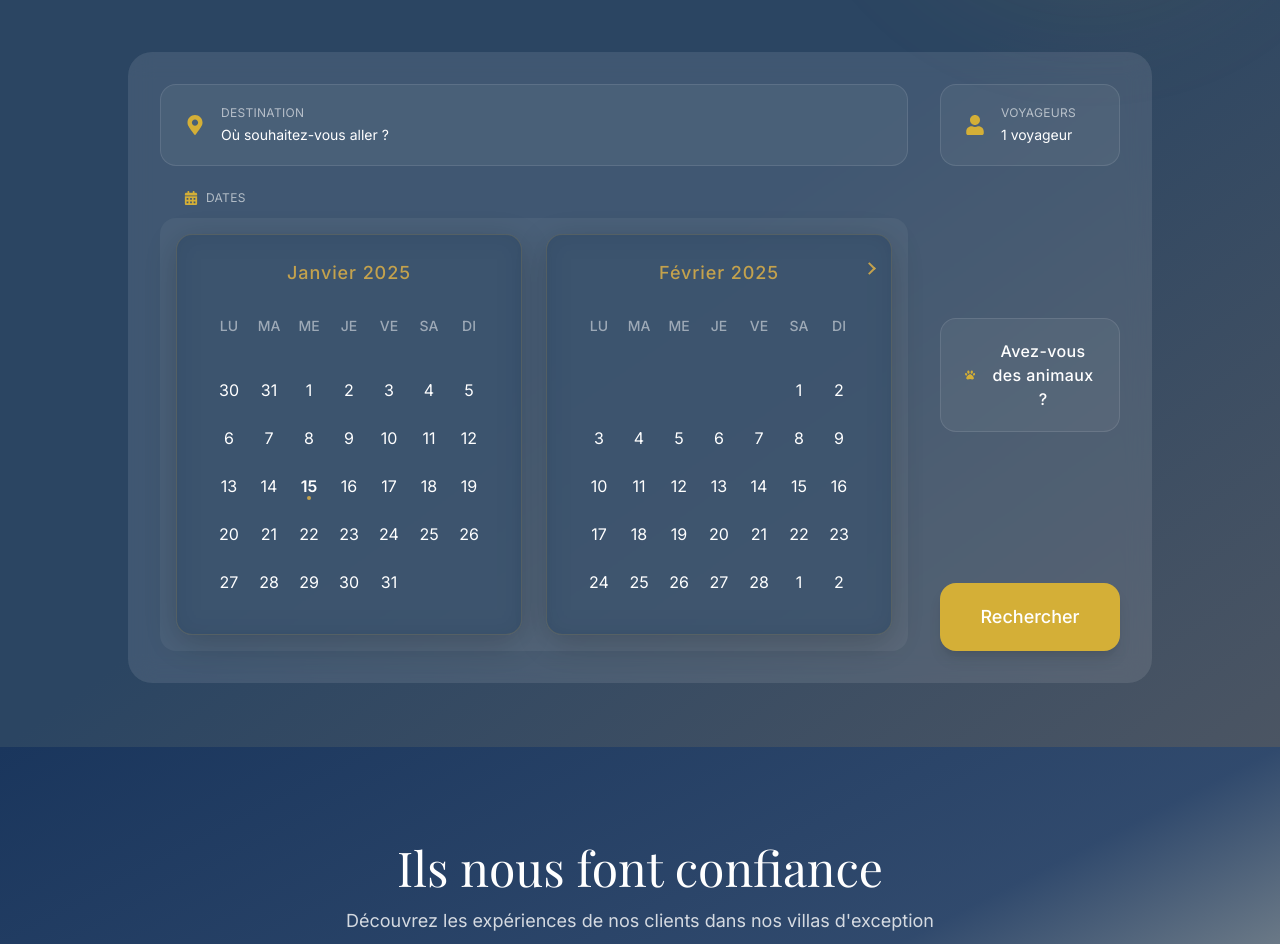
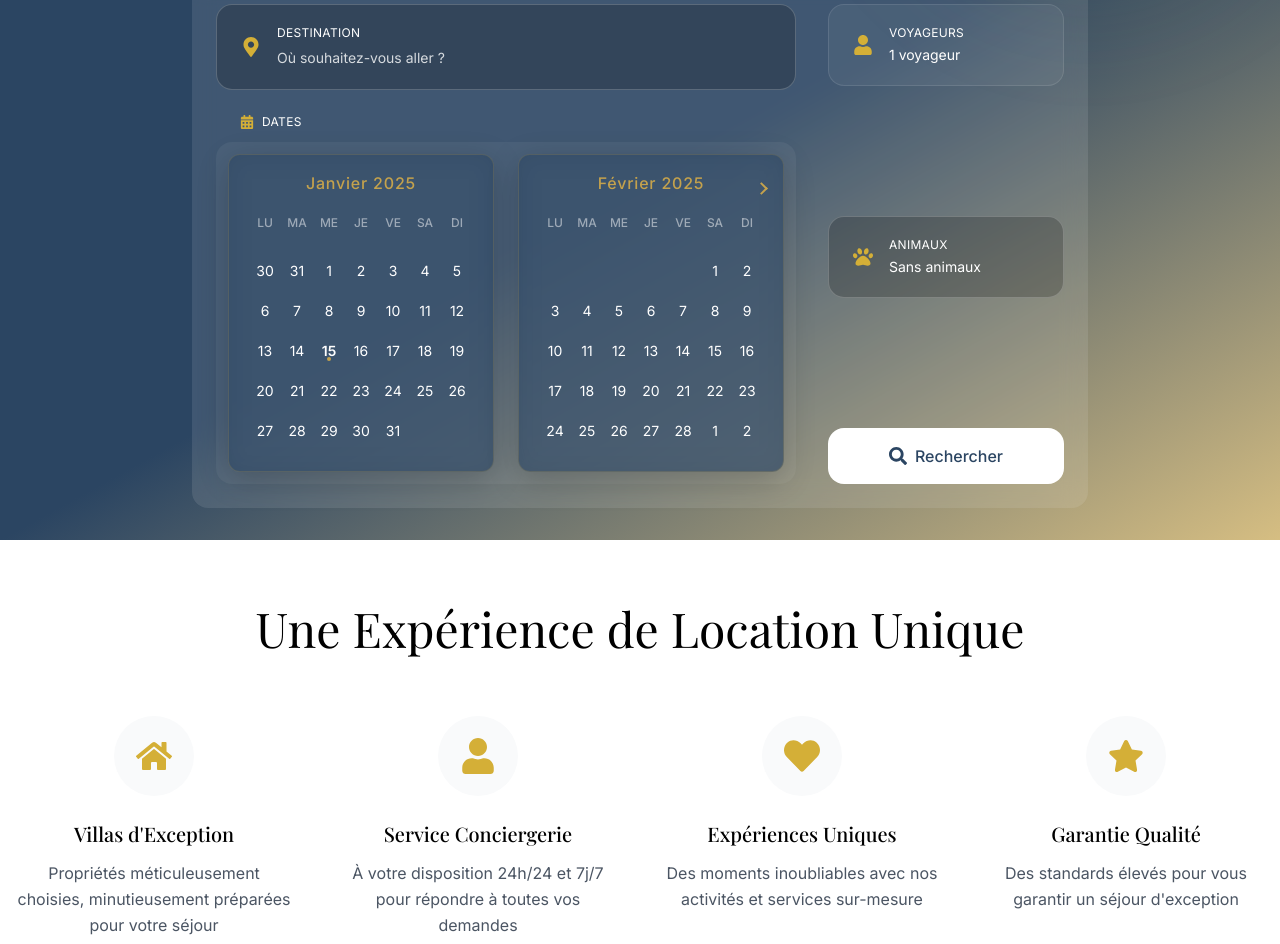
Before and after one commit to Cid57/Corsica-Luxury-Rentals, a Next.js app: page / in a window 1280 px wide. Shown: the part 808-1752 px from the top of the page. Built offline with nearby package versions, Linux system fonts and the light colour scheme.

Commit message:
modif 06/01

```diff
--- /dev/null
+++ b/src/components/home/Features.tsx
@@ -0,0 +1,50 @@
+import { FaHome, FaUser, FaHeart, FaStar } from 'react-icons/fa';
+
+export default function Features() {
+  const features = [
+    {
+      icon: <FaHome className="text-4xl text-luxury-gold" />,
+      title: "Villas d'Exception",
+      description: "Propriétés méticuleusement choisies, minutieusement préparées pour votre séjour"
+    },
+    {
+      icon: <FaUser className="text-4xl text-luxury-gold" />,
+      title: "Service Conciergerie",
+      description: "À votre disposition 24h/24 et 7j/7 pour répondre à toutes vos demandes"
+    },
+    {
+      icon: <FaHeart className="text-4xl text-luxury-gold" />,
+      title: "Expériences Uniques",
+      description: "Des moments inoubliables avec nos activités et services sur-mesure"
+    },
+    {
+      icon: <FaStar className="text-4xl text-luxury-gold" />,
+      title: "Garantie Qualité",
+      description: "Des standards élevés pour vous garantir un séjour d'exception"
+    }
+  ];
+
+  return (
+    <section className="py-16 bg-white">
+      <div className="container mx-auto px-4">
+        <h2 className="text-4xl md:text-5xl font-serif text-center mb-16">
+          Une Expérience de Location Unique
+        </h2>
+
+        <div className="grid grid-cols-1 md:grid-cols-2 lg:grid-cols-4 gap-12">
+          {features.map((feature, index) => (
+            <div key={index} className="flex flex-col items-center text-center">
+              <div className="w-20 h-20 rounded-full bg-gray-50 flex items-center justify-center mb-6">
+                {feature.icon}
+              </div>
+              <h3 className="text-xl font-medium mb-3">{feature.title}</h3>
+              <p className="text-gray-600 leading-relaxed">
+                {feature.description}
+              </p>
+            </div>
+          ))}
+        </div>
+      </div>
+    </section>
+  );
+}
--- a/src/components/home/Hero.tsx
+++ b/src/components/home/Hero.tsx
@@ -1,7 +1,8 @@
 'use client';
 
 import Link from 'next/link';
-import SearchBar from '../ui/SearchBar';
+import SearchBar from '@/components/ui/SearchBar';
+import Features from './Features';
 import { motion } from 'framer-motion';
 import Image from 'next/image';
 import { getImagePath } from '@/utils/imagePath';
@@ -48,24 +49,27 @@ export default function Hero() {
       </section>
 
       {/* Section de recherche */}
-      <section className="bg-gradient-to-br from-[#2B4562] via-[#2B4562] to-gray-600 py-16">
+      <section className="bg-gradient-to-br from-[#2B4562] via-[#2B4562] to-[#C4A24D]/70 py-8">
         <div className="container mx-auto px-4">
-          <div className="max-w-4xl mx-auto text-center space-y-8 mb-12">
-            <h1 className="text-3xl md:text-4xl lg:text-5xl font-medium text-white mb-8">
+          <div className="max-w-3xl mx-auto text-center space-y-4 mb-6">
+            <h2 className="text-3xl md:text-4xl xl:text-5xl font-medium text-white mb-2">
               Trouvez la Villa de vos Rêves
-            </h1>
-            <p className="text-xl text-gray-300">
+            </h2>
+            <p className="text-lg text-gray-300">
               Découvrez notre sélection exclusive de villas de luxe en Corse
             </p>
           </div>
 
-          <div className="max-w-5xl mx-auto">
-            <div className="bg-white/10 backdrop-blur-md rounded-3xl p-8">
+          <div className="max-w-4xl mx-auto">
+            <div className="bg-white/10 backdrop-blur-md rounded-2xl p-6">
               <SearchBar />
             </div>
           </div>
         </div>
       </section>
+
+      {/* Section Features */}
+      <Features />
     </>
   );
 }
--- a/src/components/ui/HomeCalendar.tsx
+++ b/src/components/ui/HomeCalendar.tsx
@@ -26,10 +26,10 @@ export default function HomeCalendar({
     : 0;
 
   return (
-    <div className="home-calendar bg-white/5 rounded-2xl p-4">
+    <div className="home-calendar bg-white/5 rounded-2xl p-3">
       {selected?.from && (
-        <div className="date-range-display bg-white/5 backdrop-blur rounded-lg p-4 mb-4 text-center">
-          <div className="text-luxury-gold text-lg font-medium mb-2">
+        <div className="date-range-display bg-white/5 backdrop-blur rounded-lg p-3 mb-3 text-center">
+          <div className="text-luxury-gold text-base font-medium mb-1">
             {selected.to ? (
               <>
                 Du {format(selected.from, 'dd MMMM', { locale: fr })} au{' '}
--- a/src/components/ui/SearchBar.tsx
+++ b/src/components/ui/SearchBar.tsx
@@ -12,11 +12,17 @@ import './home-calendar.css';
 import { format } from 'date-fns';
 import { DateRange } from 'react-day-picker';
 
-const LocationDropdown = ({ onSelect }: { onSelect: (ville: typeof VILLES_CORSE[0]) => void }) => {
+const LocationDropdown = ({ onSelect, searchTerm }: { onSelect: (ville: typeof VILLES_CORSE[0]) => void, searchTerm: string }) => {
+  const filteredVilles = VILLES_CORSE.filter(ville =>
+    ville.nom.toLowerCase().includes(searchTerm.toLowerCase()) ||
+    ville.region.toLowerCase().includes(searchTerm.toLowerCase())
+  );
+
   return (
     <div className={`absolute top-full left-0 mt-2 w-full max-h-[300px] overflow-y-auto bg-[#2B4562] border border-luxury-gold/20 rounded-xl shadow-lg z-50 ${styles.customScrollbar}`}>
       <div className="p-2">
-        {VILLES_CORSE.map((ville) => (
+        {filteredVilles.length > 0 ? (
+          filteredVilles.map((ville) => (
             <button
               key={ville.nom}
               onClick={() => onSelect(ville)}
@@ -27,7 +33,12 @@ const LocationDropdown = ({ onSelect }: { onSelect: (ville: typeof VILLES_CORSE[
                 <div className="text-sm text-white/60">{ville.region}</div>
               </div>
             </button>
-        ))}
+          ))
+        ) : (
+          <div className="text-white/60 text-center py-4">
+            Aucune ville trouvée
+          </div>
+        )}
       </div>
     </div>
   );
@@ -83,27 +94,45 @@ export default function SearchBar() {
           <div className="flex flex-col gap-6">
             {/* Destination */}
             <div className="relative">
-              <div
-                onClick={() => setShowLocationDropdown(true)}
-                className="flex items-center gap-4 px-6 py-5 bg-white/5 hover:bg-white/10 rounded-2xl cursor-pointer transition-all duration-300 border border-white/10"
+              <button
+                onClick={() => {
+                  const inputElement = document.getElementById('location-input') as HTMLInputElement;
+                  if (inputElement) {
+                    inputElement.focus();
+                  }
+                  setShowLocationDropdown(true);
+                }}
+                className="w-full flex items-center gap-4 px-6 py-5 bg-black/20 hover:bg-black/30 rounded-2xl transition-all duration-300 border border-white/20"
               >
-                <FaMapMarkerAlt className="text-luxury-gold text-xl" />
-                <div>
-                  <div className="text-white/60 text-xs uppercase tracking-wide mb-1">DESTINATION</div>
-                  <div className="text-white text-sm">
-                    {location || 'Où souhaitez-vous aller ?'}
+                <FaMapMarkerAlt className="text-luxury-gold text-xl flex-shrink-0" />
+                <div className="flex-grow text-left">
+                  <div className="text-white text-xs uppercase tracking-wide mb-1">DESTINATION</div>
+                  <input
+                    id="location-input"
+                    type="text"
+                    value={location}
+                    onChange={(e) => {
+                      setLocation(e.target.value);
+                      setShowLocationDropdown(true);
+                    }}
+                    onFocus={() => setShowLocationDropdown(true)}
+                    placeholder="Où souhaitez-vous aller ?"
+                    className="w-full bg-transparent text-white text-sm focus:outline-none placeholder-white/80 cursor-text"
+                  />
                 </div>
-                </div>
-              </div>
-              {showLocationDropdown && <LocationDropdown onSelect={(ville) => {
+              </button>
+              {showLocationDropdown && <LocationDropdown
+                searchTerm={location}
+                onSelect={(ville) => {
                   setLocation(ville.nom);
                   setShowLocationDropdown(false);
-              }} />}
+                }}
+              />}
             </div>
 
             {/* Dates */}
             <div className="relative">
-              <div className="text-white/60 text-xs uppercase tracking-wide mb-3">
+              <div className="text-white text-xs uppercase tracking-wide mb-3">
                 <div className="flex items-center space-x-2 px-6">
                   <FaCalendarAlt className="text-luxury-gold text-sm" />
                   <span>Dates</span>
@@ -126,7 +155,7 @@ export default function SearchBar() {
               >
                 <FaUser className="text-luxury-gold text-xl" />
                 <div>
-                  <div className="text-white/60 text-xs uppercase tracking-wide mb-1">VOYAGEURS</div>
+                  <div className="text-white text-xs uppercase tracking-wide mb-1">VOYAGEURS</div>
                   <div className="text-white text-sm">
                     {guests} voyageur{guests > 1 ? 's' : ''}
                   </div>
@@ -145,26 +174,26 @@ export default function SearchBar() {
             </div>
 
             {/* Animaux */}
-            <button
+            <div
               onClick={() => setHasPets(!hasPets)}
-              className={`flex items-center gap-4 px-6 py-5 rounded-2xl transition-all duration-300 border ${
-                hasPets
-                  ? 'bg-luxury-gold border-luxury-gold text-white hover:bg-luxury-gold/90'
-                  : 'bg-white/5 hover:bg-white/10 border-white/10 text-white'
-              }`}
+              className={`flex items-center gap-4 px-6 py-5 ${hasPets ? 'bg-black/30' : 'bg-black/20'} hover:bg-black/30 rounded-2xl cursor-pointer transition-all duration-300 border ${hasPets ? 'border-white/40' : 'border-white/20'}`}
             >
-              <FaPaw className={`text-xl ${hasPets ? 'text-white' : 'text-luxury-gold'}`} />
-              <span className="font-medium tracking-wide">
-                {hasPets ? 'Avec animaux' : 'Avez-vous des animaux ?'}
-              </span>
-            </button>
+              <FaPaw className="text-luxury-gold text-xl" />
+              <div>
+                <div className="text-white text-xs uppercase tracking-wide mb-1">ANIMAUX</div>
+                <div className="text-white text-sm">
+                  {hasPets ? 'Avec animaux' : 'Sans animaux'}
+                </div>
+              </div>
+            </div>
 
             {/* Bouton de recherche */}
             <button
               onClick={handleSearch}
-              className="w-full py-5 bg-luxury-gold text-white rounded-2xl hover:bg-luxury-gold/90 transition-all duration-300 font-medium text-lg shadow-lg"
+              className="w-full md:w-auto px-8 py-4 bg-white text-[#2B4562] hover:bg-white/90 rounded-2xl font-medium flex items-center justify-center gap-2 transition-all duration-300"
             >
-              Rechercher
+              <FaSearch className="text-lg" />
+              <span>Rechercher</span>
             </button>
           </div>
         </div>
--- a/src/components/ui/home-calendar.css
+++ b/src/components/ui/home-calendar.css
@@ -12,49 +12,44 @@
   border: 1px solid rgba(196, 162, 77, 0.2) !important;
   backdrop-filter: blur(12px) !important;
   -webkit-backdrop-filter: blur(12px) !important;
-  border-radius: 1rem !important;
-  padding: 1.5rem !important;
-  width: calc(50% - 0.75rem) !important;
+  border-radius: 0.75rem !important;
+  padding: 1rem !important;
+  width: calc(50% - 0.5rem) !important;
   box-shadow: 0 8px 32px rgba(0, 0, 0, 0.2) !important;
   transition: all 0.3s ease !important;
-}
-
-.home-calendar .react-datepicker__month-container:hover {
-  border-color: rgba(196, 162, 77, 0.4) !important;
-  box-shadow: 0 12px 40px rgba(0, 0, 0, 0.3) !important;
 }
 
 .home-calendar .react-datepicker__header {
   background: transparent !important;
   border: none !important;
   padding: 0 !important;
-  margin-bottom: 1.5rem !important;
+  margin-bottom: 1rem !important;
 }
 
 .home-calendar .react-datepicker__current-month {
   color: #C4A24D !important;
-  font-size: 1.125rem !important;
+  font-size: 1rem !important;
   font-weight: 500 !important;
   letter-spacing: 0.05em !important;
   text-transform: capitalize !important;
-  margin-bottom: 1.25rem !important;
+  margin-bottom: 0.75rem !important;
 }
 
 .home-calendar .react-datepicker__day-names {
   display: flex !important;
   justify-content: space-between !important;
-  margin-bottom: 0.75rem !important;
-  padding: 0 0.5rem !important;
+  margin-bottom: 0.5rem !important;
+  padding: 0 0.25rem !important;
 }
 
 .home-calendar .react-datepicker__day-name {
   color: rgba(255, 255, 255, 0.5) !important;
-  font-size: 0.875rem !important;
+  font-size: 0.75rem !important;
   font-weight: 500 !important;
   text-transform: uppercase !important;
-  width: 2.5rem !important;
-  height: 2.5rem !important;
-  line-height: 2.5rem !important;
+  width: 2rem !important;
+  height: 2rem !important;
+  line-height: 2rem !important;
   margin: 0 !important;
   display: flex !important;
   align-items: center !important;
@@ -63,7 +58,7 @@
 
 .home-calendar .react-datepicker__month {
   margin: 0 !important;
-  padding: 0 0.5rem !important;
+  padding: 0 0.25rem !important;
 }
 
 .home-calendar .react-datepicker__week {
@@ -74,11 +69,11 @@
 
 .home-calendar .react-datepicker__day {
   color: rgba(255, 255, 255, 0.9) !important;
-  font-size: 1rem !important;
+  font-size: 0.875rem !important;
   font-weight: 400 !important;
-  width: 2.5rem !important;
-  height: 2.5rem !important;
-  line-height: 2.5rem !important;
+  width: 2rem !important;
+  height: 2rem !important;
+  line-height: 2rem !important;
   margin: 0 !important;
   border-radius: 50% !important;
   transition: all 0.2s ease !important;
```
Lines whose indentation alone changed are shown as unchanged.
